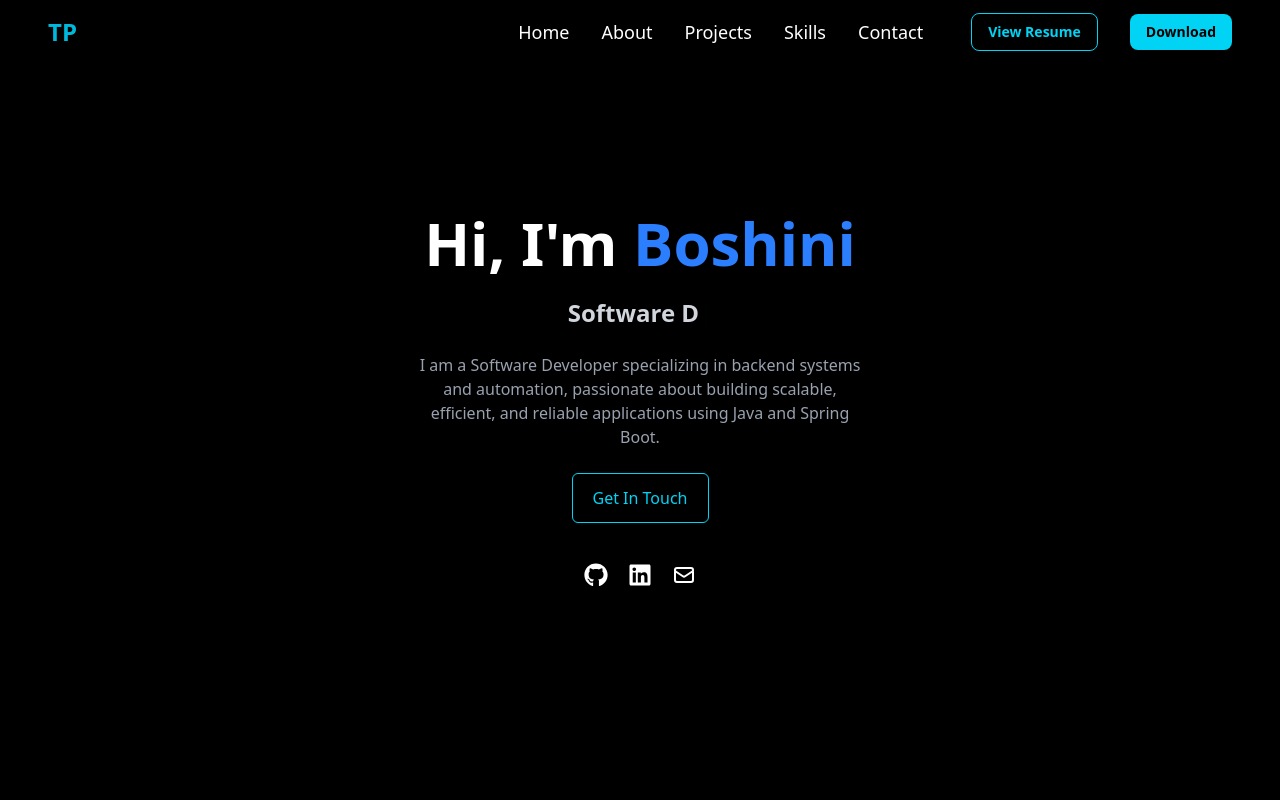
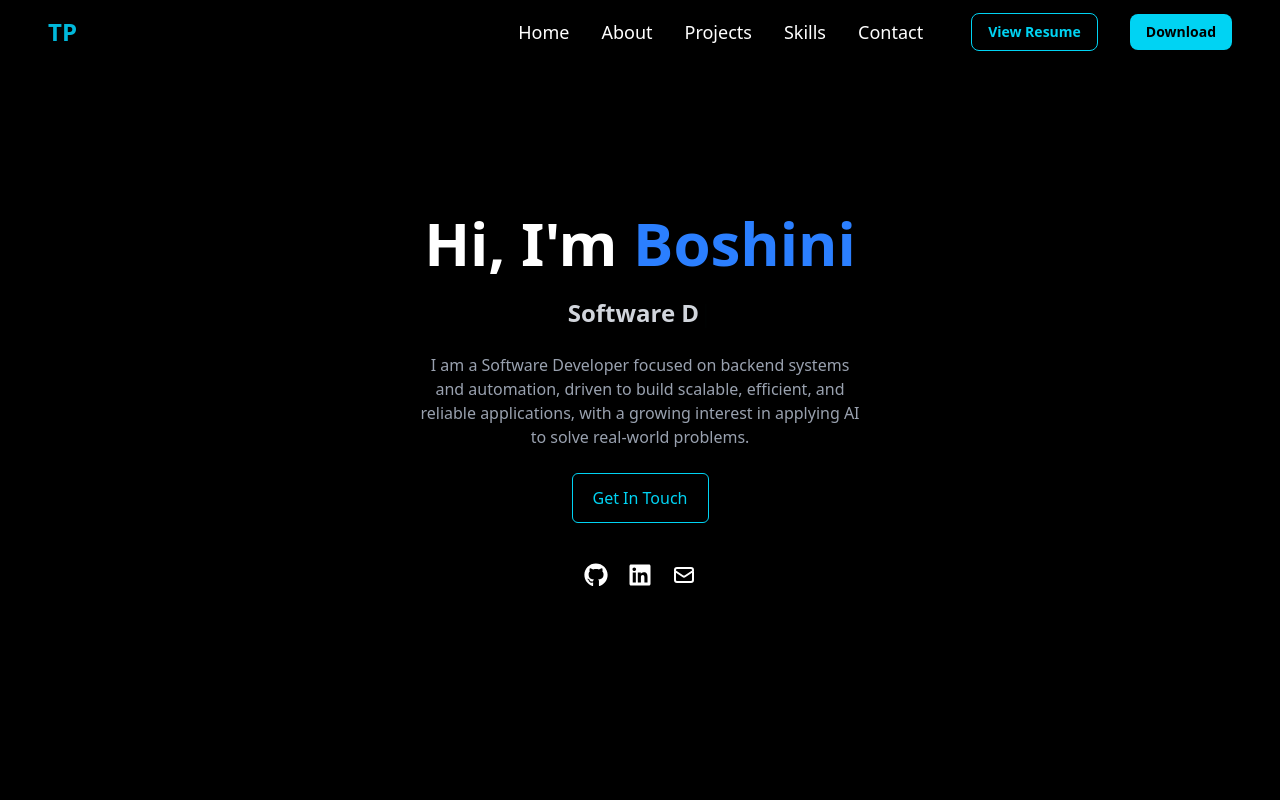
Before and after one commit to boshini31/My-portfolio, a React (Vite) app: page / in a window 1280 px wide. Shown: the top 800 px of the page. Built offline with nearby package versions, Linux system fonts and the light colour scheme.

Commit message:
Intro mdoified

```diff
--- a/src/components/Hero.jsx
+++ b/src/components/Hero.jsx
@@ -72,8 +72,7 @@ export default function Hero() {
           animate={{ opacity: 1 }}
           transition={{ delay: 1.2, duration: 0.8 }}
         >
-          I am a Software Developer specializing in backend systems and automation,
-          passionate about building scalable, efficient, and reliable applications using Java and Spring Boot.
+          I am a Software Developer focused on backend systems and automation, driven to build scalable, efficient, and reliable applications, with a growing interest in applying AI to solve real-world problems.
         </motion.p>
 
         {/* Buttons */}
```
